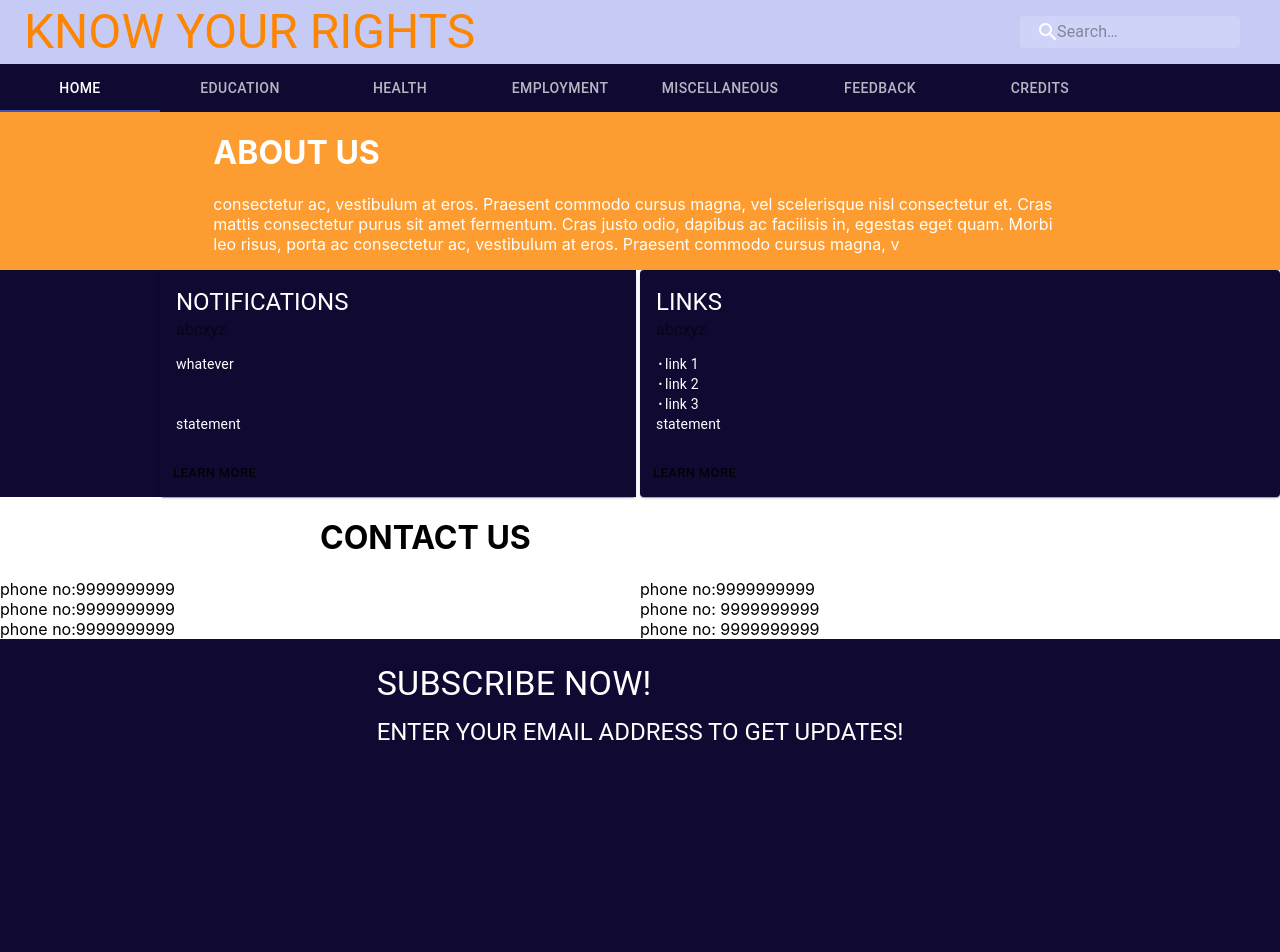
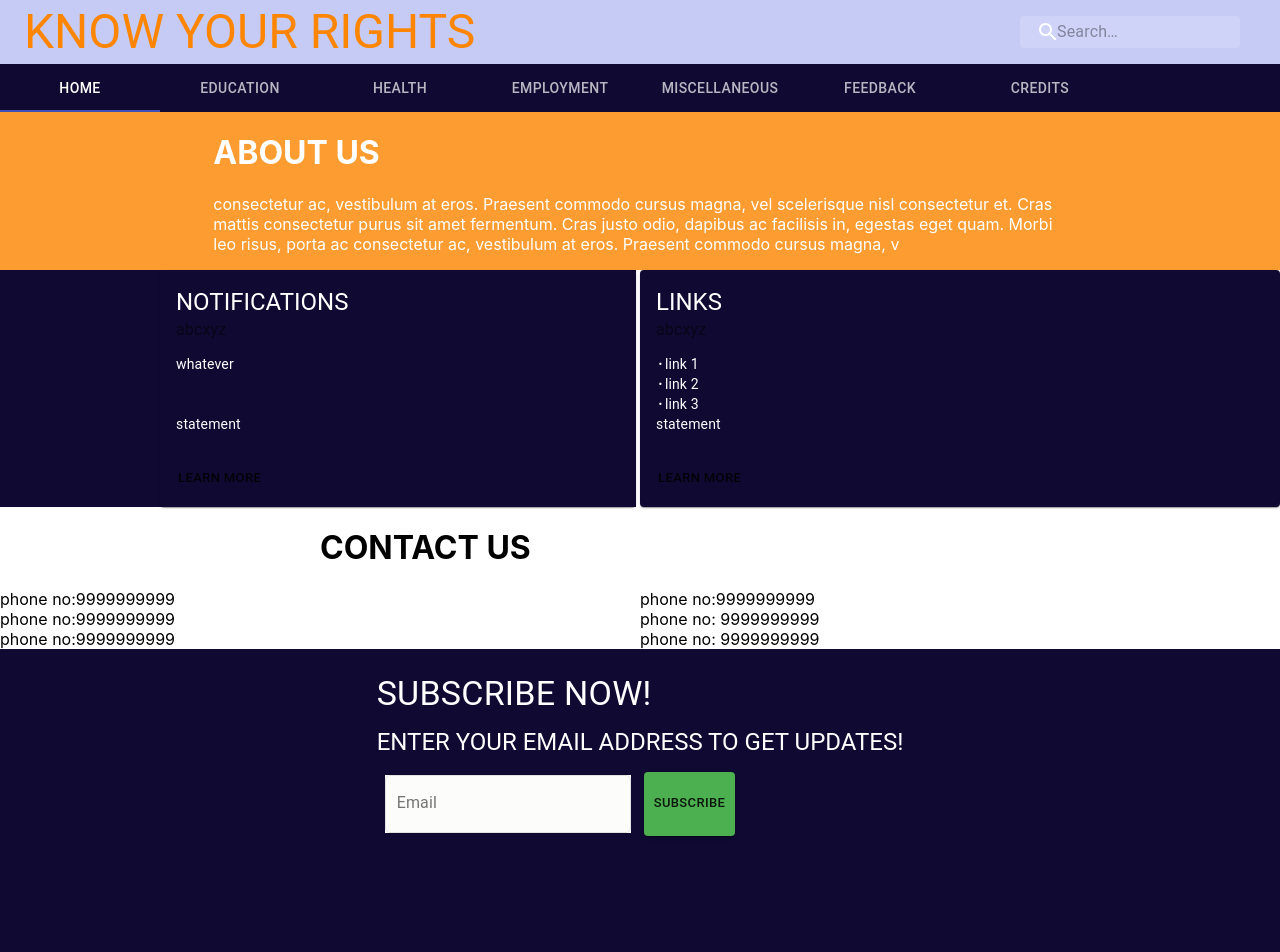
Before and after one commit to amit1066/kyr, a React (Create React App) app: page / in a window 1280 px wide. Shown: the top 952 px of the page. Built offline with nearby package versions, Linux system fonts and the light colour scheme.

Commit message:
Added the email signup form with a green button

```diff
--- a/src/components/home/home.jsx
+++ b/src/components/home/home.jsx
@@ -3,7 +3,10 @@ import { Grid, Typography } from "@material-ui/core";
 import About from "./about";
 import Notification from "./Notification";
 import Links from "./Links";
-import { makeStyles } from '@material-ui/core/styles';
+import { makeStyles, createMuiTheme, ThemeProvider, fade } from '@material-ui/core/styles';
+import TextField from '@material-ui/core/TextField';
+import { green } from "@material-ui/core/colors";
+import Button from "@material-ui/core/Button";
 
 const useStyles = makeStyles((theme) => ({
     AboutUs: {
@@ -16,11 +19,59 @@ const useStyles = makeStyles((theme) => ({
         padding: "1.5rem",
     },
     root: {
-        ...theme.typography.button,
-        backgroundColor: theme.palette.background.paper,
-        padding: theme.spacing(1),
+        display: 'flex',
+        flexWrap: 'wrap',
+    },
+    margin: {
+        margin: theme.spacing(1),
+        backgroundColor: "white",
+    },
+    button: {
+        display: 'inline-block',
+        maxHeight: "1rem",
+        padding: '0px',
+
     }
 }));
+
+const theme = createMuiTheme({
+    palette: {
+        primary: green,
+    },
+    overrides: {
+        MuiButton: {
+          root: {
+            margin: "5px",
+            padding: "2px"
+          }
+        }
+    }
+});
+// copied this style of text fields from https://material-ui.com/components/text-fields/ react reddit field
+const useStylesReddit = makeStyles((theme) => ({
+    root: {
+      border: '1px solid #e2e2e1',
+      overflow: 'hidden',
+      borderRadius: 5,
+      backgroundColor: '#fcfcfb',
+      transition: theme.transitions.create(['border-color', 'box-shadow']),
+      '&:hover': {
+        backgroundColor: '#fff',
+      },
+      '&$focused': {
+        backgroundColor: '#fff',
+        boxShadow: `${fade(theme.palette.primary.main, 0.25)} 0 0 0 2px`,
+        borderColor: theme.palette.primary.main,
+      },
+    },
+    focused: {},
+}));
+
+function RedditTextField(props) {
+    const classes = useStylesReddit();
+
+    return <TextField InputProps={{ classes, disableUnderline: true }} {...props} />;
+}
 
 const Home = () => {
     const classes = useStyles();
@@ -72,9 +123,22 @@ const Home = () => {
             </Grid>
             <Grid item container alignItems="left" justify="center" style={{minHeight: '50vh'}} className={classes.SubscribeNow}>
                 <Grid item spacing={0} justify="center" alignItems="center">
-
                     <Typography variant="h4" gutterBottom> SUBSCRIBE NOW!</Typography>
                     <Typography variant="h5" gutterBottom>ENTER YOUR EMAIL ADDRESS TO GET UPDATES!</Typography>
+                    <form className={classes.root} noValidate>
+                        <ThemeProvider theme={theme}>
+                            <RedditTextField
+                                label="Email"
+                                className={classes.margin}
+                                default-value=""
+                                variant="filled"
+                                id="email"
+                            />
+                            <Button variant="contained" color="primary" size="small" classes={classes.button}>
+                                Subscribe
+                            </Button>
+                        </ThemeProvider>
+                    </form>
                 </Grid>
             </Grid>
         </div>
```
